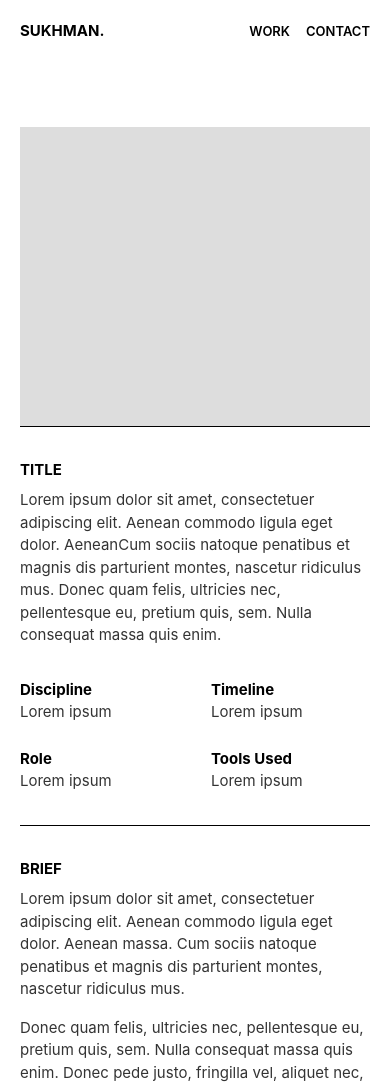
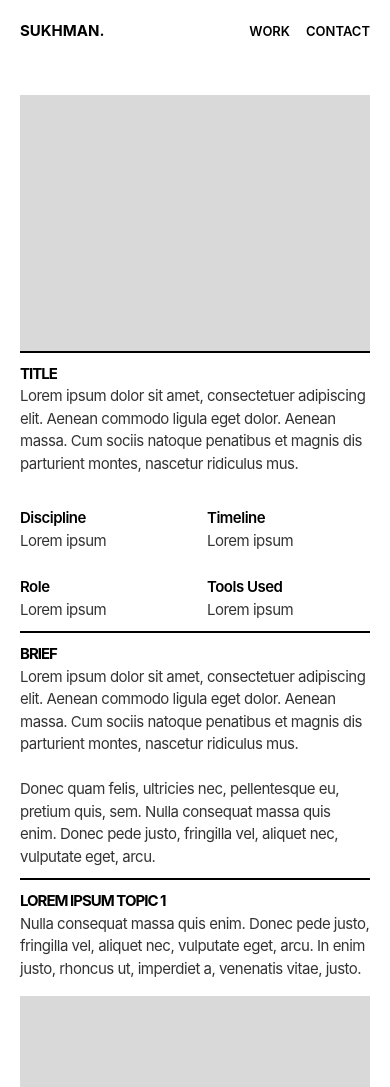
Before and after one commit to sukhman0402/portfolio-website, a Next.js app: page /research/research-01 in a window 390 px wide. Shown: the top 1087 px of the page. Built offline with nearby package versions, Linux system fonts and the light colour scheme.

Commit message:
Update page.js

```diff
--- a/src/app/research/[slug]/page.js
+++ b/src/app/research/[slug]/page.js
@@ -1,5 +1,6 @@
 import { notFound } from "next/navigation";
-import Header from "@/components/Header";
+import ProjectHeroTop from "@/components/ProjectHeroTop";
+import ProjectTopics from "@/components/ProjectTopics";
 import Footer from "@/components/Footer";
 import { research, getResearchBySlug } from "@/lib/data";
 
@@ -13,38 +14,26 @@ export async function generateMetadata({ params }) {
   return { title: item ? `${item.title} — Sukhman` : "Research — Sukhman" };
 }
 
-const FACTS = [
-  { label: "Discipline", key: "discipline" },
-  { label: "Timeline", key: "timeline" },
-  { label: "Role", key: "role" },
-  { label: "Tools Used", key: "tools" },
-];
-
-// Placeholder topics — same shared skeleton for every research piece until
-// real content replaces it.
-const TOPICS = [
-  {
-    heading: "Lorem Ipsum Topic 1",
-    body: "Nulla consequat massa quis enim. Donec pede justo, fringilla vel, aliquet nec, vulputate eget, arcu. In enim justo, rhoncus ut, imperdiet a, venenatis vitae, justo.",
-    image: true,
-  },
-  {
-    heading: "Lorem Ipsum Topic 2",
-    body: "Nulla consequat massa quis enim. Donec pede justo, fringilla vel, aliquet nec, vulputate eget, arcu. In enim justo, rhoncus ut, imperdiet a, venenatis vitae, justo.",
-    image: false,
-  },
-  {
-    heading: "Lorem Ipsum Topic 3",
-    body: "Nulla consequat massa quis enim. Donec pede justo, fringilla vel, aliquet nec, vulputate eget, arcu. In enim justo, rhoncus ut, imperdiet a, venenatis vitae, justo.",
-    image: false,
-  },
-  {
-    heading: "Lorem Ipsum Topic 4",
-    body: "Nulla consequat massa quis enim. Donec pede justo, fringilla vel, aliquet nec, vulputate eget, arcu. In enim justo, rhoncus ut, imperdiet a, venenatis vitae, justo.",
-    image: false,
-  },
-];
-
+// REDESIGN 2026-09-03 — swapped the old PageTopFramework + CaseStudySections
+// skeleton for the same ProjectHeroTop + ProjectTopics pair the individual
+// Project pages use, per direct instruction: "the layout for individual
+// research project is not matching with the one we finalised for individual
+// project... replicate the same layout." That skeleton (a shared hardcoded
+// SKELETON array, not per-item data) was the design.md §5b placeholder
+// pending sign-off — deliberately left behind when Projects got the
+// Figma-accurate redesign on 2026-09-01, since that brief was scoped to
+// "individual project pages" only. Scope is no longer split: both routes
+// now render identically, driven by each item's own ...buildDetailFields()
+// data (src/lib/data.js) — same hero image, Title/intro/info-row, Brief,
+// sticky Contents nav, and repeatable topic sections as Projects.
+//
+// ProjectHeroTop/ProjectTopics were already fully generic (no
+// Project-specific field names or copy baked in), so no component changes
+// were needed — only this route and the research data needed updating.
+// PageTopFramework.js and CaseStudySections.js are no longer imported
+// anywhere as of this change (orphaned) — safe to delete once this is live,
+// though left in place here since deleting isn't a file edit this workflow
+// can deliver; flagged separately.
 export default async function ResearchPage({ params }) {
   const { slug } = await params;
   const item = getResearchBySlug(slug);
@@ -52,91 +41,9 @@ export default async function ResearchPage({ params }) {
 
   return (
     <>
-      <Header base="/" />
       <main className="flex-1">
-        <div className="mx-auto max-w-[1440px] px-5 pt-16 sm:px-[30px] md:pt-24">
-          {/* Hero image */}
-          <div className="h-[300px] w-full border-b border-black bg-[#ddd] md:h-[480px]" />
-
-          {/* Title */}
-          <div className="mt-8">
-            <h2 className="font-bold uppercase tracking-normal">Title</h2>
-            <p className="mt-2 max-w-[1030px] font-normal text-black/80">
-              {item.fullDescription || item.description}
-            </p>
-          </div>
-
-          {/* Facts grid */}
-          <div className="mt-8 grid grid-cols-2 gap-x-8 gap-y-6 md:grid-cols-4">
-            {FACTS.map((f) => (
-              <div key={f.key}>
-                <h3 className="font-bold">{f.label}</h3>
-                <p className="text-black/80">{item[f.key] || "Lorem ipsum"}</p>
-              </div>
-            ))}
-          </div>
-
-          <div className="mt-8 border-t border-black" />
-
-          {/* Brief */}
-          <div className="mt-8">
-            <h2 className="font-bold uppercase tracking-normal">Brief</h2>
-            <p className="mt-2 max-w-[1030px] font-normal text-black/80">
-              Lorem ipsum dolor sit amet, consectetuer adipiscing elit. Aenean
-              commodo ligula eget dolor. Aenean massa. Cum sociis natoque
-              penatibus et magnis dis parturient montes, nascetur ridiculus
-              mus.
-            </p>
-            <p className="mt-4 max-w-[1030px] font-normal text-black/80">
-              Donec quam felis, ultricies nec, pellentesque eu, pretium quis,
-              sem. Nulla consequat massa quis enim. Donec pede justo,
-              fringilla vel, aliquet nec, vulputate eget, arcu.
-            </p>
-          </div>
-
-          {/* The Problem — NEW, same style as Brief */}
-          <div className="mt-8">
-            <h2 className="font-bold uppercase tracking-normal">The Problem</h2>
-            <p className="mt-2 max-w-[1030px] font-normal text-black/80">
-              Lorem ipsum dolor sit amet, consectetuer adipiscing elit. Aenean
-              commodo ligula eget dolor. Aenean massa. Cum sociis natoque
-              penatibus et magnis dis parturient montes, nascetur ridiculus
-              mus.
-            </p>
-          </div>
-
-          {/* Topics: numbered index (left) + content (right) */}
-          <div className="mt-8 grid grid-cols-1 gap-8 border-t border-black pt-8 md:grid-cols-[200px_1fr]">
-            <div className="flex flex-row flex-wrap gap-4 md:sticky md:top-24 md:flex-col md:self-start md:gap-3">
-              {TOPICS.map((t, i) => (
-                <a
-                  key={t.heading}
-                  href={`#topic-${i + 1}`}
-                  className={i === 0 ? "font-bold text-black" : "text-black/40"}
-                >
-                  <span className="mr-2">{String(i + 1).padStart(2, "0")}</span>
-                  Lorem Ipsum
-                </a>
-              ))}
-            </div>
-
-            <div className="flex flex-col gap-10">
-              {TOPICS.map((t, i) => (
-                <section key={t.heading} id={`topic-${i + 1}`}>
-                  <h2 className="font-bold uppercase tracking-normal">
-                    {t.heading}
-                  </h2>
-                  <p className="mt-2 max-w-[1030px] font-normal text-black/80">
-                    {t.body}
-                  </p>
-                  {t.image && (
-                    <div className="mt-4 h-[300px] w-full bg-[#ddd] md:h-[480px]" />
-                  )}
-                </section>
-              ))}
-            </div>
-          </div>
-        </div>
+        <ProjectHeroTop project={item} />
+        <ProjectTopics sections={item.sections} />
       </main>
       <Footer />
     </>
```
